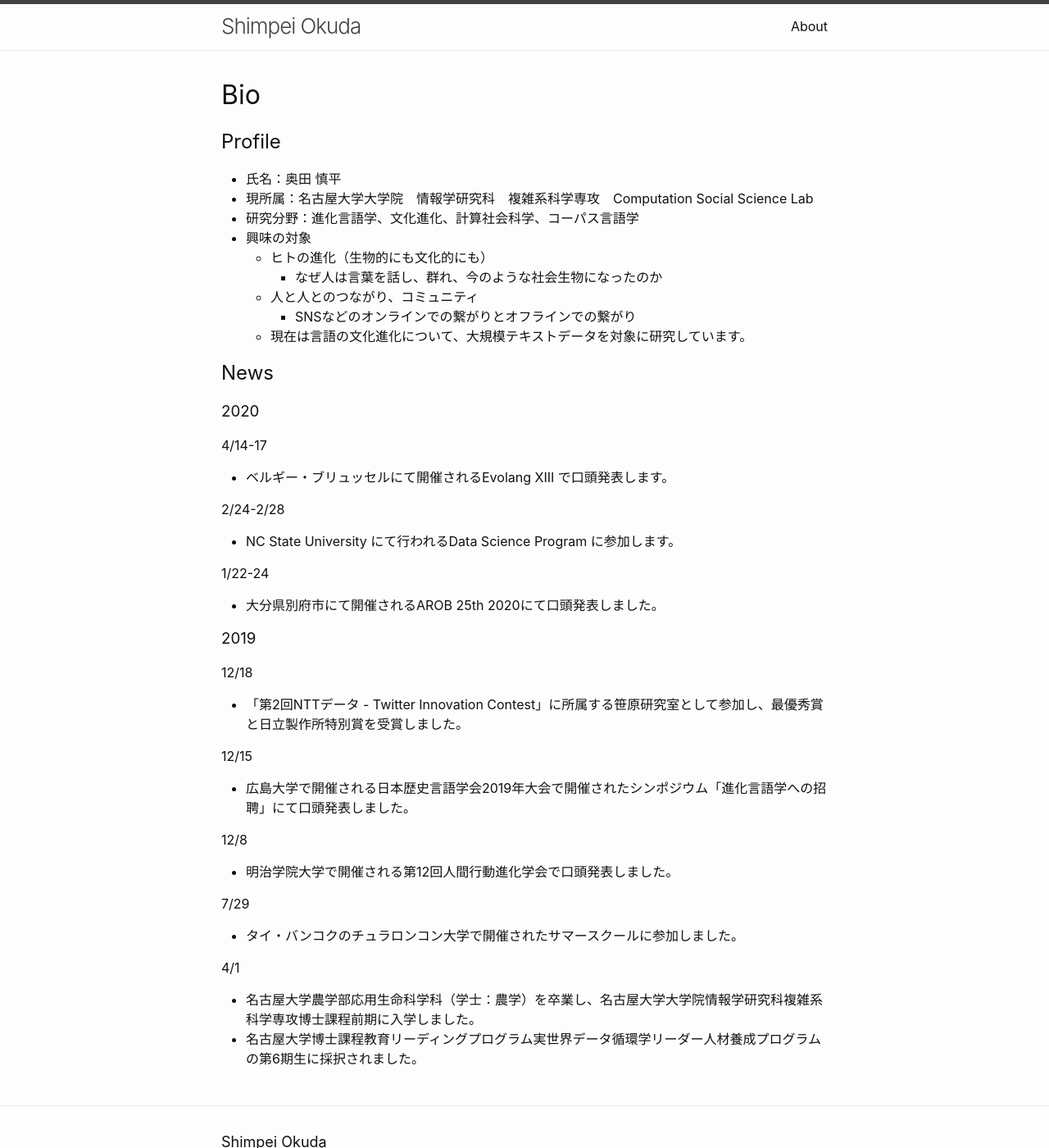
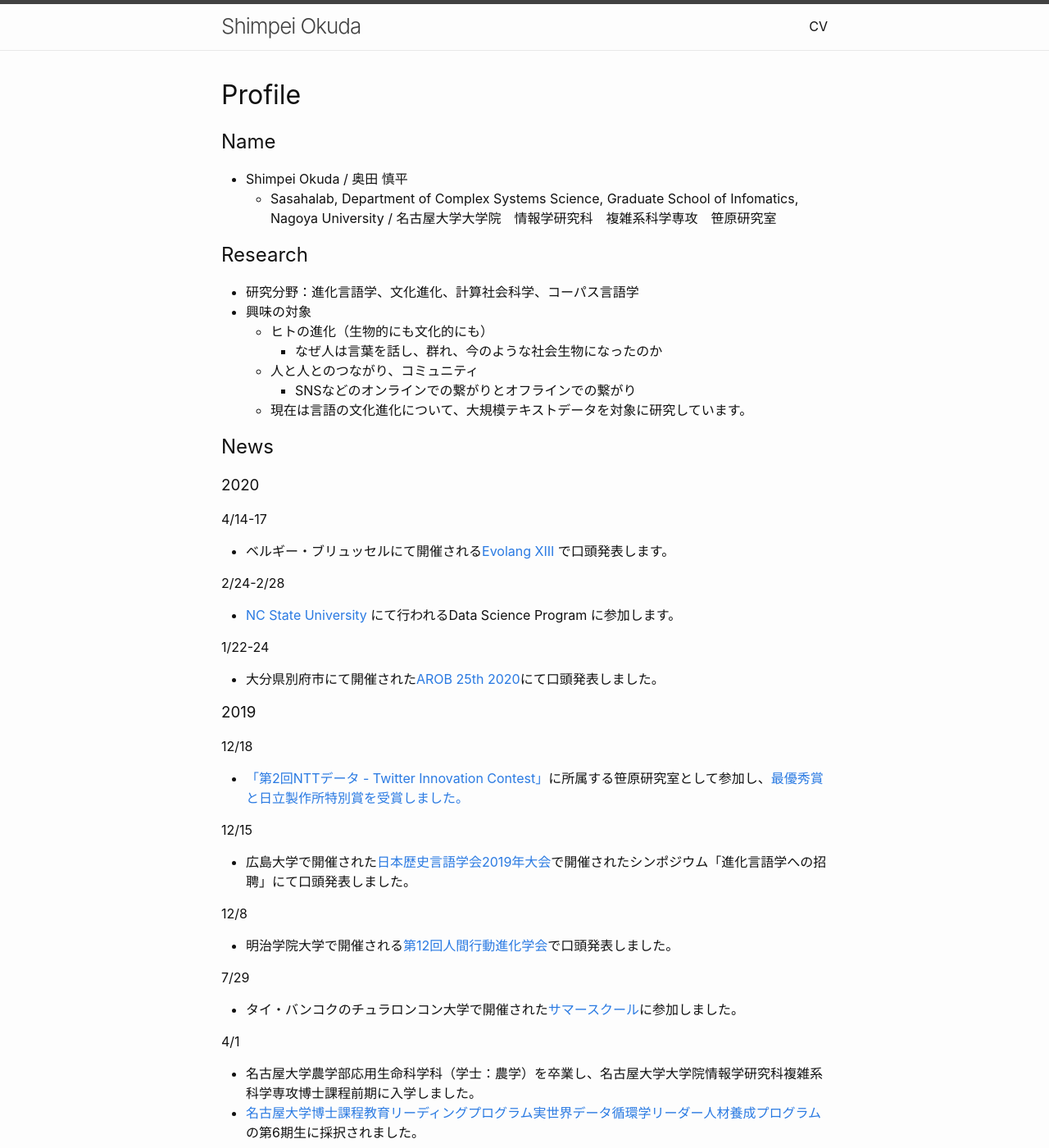
Before and after one commit to okudashi/okudashi.github.io, a Jekyll site: the page built from index.md, in a window 1280 px wide and 1400 px high. Shown: the whole window at 82% size. Built offline with Jekyll 4.4.1, drawn with Linux system fonts in a browser that asks for light colours.

Commit message:
add works

```diff
--- a/index.md
+++ b/index.md
@@ -5,12 +5,13 @@
 layout: default
 ---
 
-# Bio
+# Profile
 
-## Profile
+## Name
+- Shimpei Okuda / 奥田 慎平
+  - Sasahalab, Department of Complex Systems Science, Graduate School of Infomatics, Nagoya University / 名古屋大学大学院　情報学研究科　複雑系科学専攻　笹原研究室
 
-- 氏名：奥田 慎平
-- 現所属：名古屋大学大学院　情報学研究科　複雑系科学専攻　Computation Social Science Lab
+## Research
 - 研究分野：進化言語学、文化進化、計算社会科学、コーパス言語学
 - 興味の対象
   - ヒトの進化（生物的にも文化的にも）
@@ -23,27 +24,27 @@
 
 ### 2020
 4/14-17
-- ベルギー・ブリュッセルにて開催されるEvolang XIII で口頭発表します。
+- ベルギー・ブリュッセルにて開催される[Evolang XIII](https://brussels.evolang.org/) で口頭発表します。
 
 2/24-2/28
-- NC State University にて行われるData Science Program に参加します。
+- [NC State University](https://execed.poole.ncsu.edu/) にて行われるData Science Program に参加します。
 
 1/22-24
-- 大分県別府市にて開催されるAROB 25th 2020にて口頭発表しました。
+- 大分県別府市にて開催された[AROB 25th 2020](https://isarob.org/symposium/)にて口頭発表しました。
 
 ### 2019
 12/18
-- 「第2回NTTデータ - Twitter Innovation Contest」に所属する笹原研究室として参加し、最優秀賞と日立製作所特別賞を受賞しました。
+- [「第2回NTTデータ - Twitter Innovation Contest」](https://www.nttdata.com/jp/ja/news/information/2019/072400/)に所属する笹原研究室として参加し、[最優秀賞と日立製作所特別賞を受賞しました。](https://www.i.nagoya-u.ac.jp/%e7%ac%ac2%e5%9b%9entt%e3%83%87%e3%83%bc%e3%82%bftwitter-innovation-contest%e3%81%a7%e6%9c%80%e5%84%aa%e7%a7%80%e8%b3%9e%e3%81%8a%e3%82%88%e3%81%b3%e6%97%a5%e7%ab%8b%e8%a3%bd%e4%bd%9c%e6%89%80/)
 
 12/15
-- 広島大学で開催される日本歴史言語学会2019年大会で開催されたシンポジウム「進化言語学への招聘」にて口頭発表しました。
+- 広島大学で開催された[日本歴史言語学会2019年大会](http://www.google.com/url?q=http%3A%2F%2Fjp-histling.com%2F2019%2F06%2F14%2F2019convention-program%2F&sa=D&sntz=1&usg=AFQjCNGfRGxmWOFbWDb-zBnFypwFxWVHRA)で開催されたシンポジウム「進化言語学への招聘」にて口頭発表しました。
 
 12/8
-- 明治学院大学で開催される第12回人間行動進化学会で口頭発表しました。
+- 明治学院大学で開催される[第12回人間行動進化学会](https://www.google.com/url?q=https%3A%2F%2Finukailab.com%2Fhbesj%2F&sa=D&sntz=1&usg=AFQjCNEcwC65shZa53w-xNHIjTpCVRUDaA)で口頭発表しました。
 
 7/29
-- タイ・バンコクのチュラロンコン大学で開催されたサマースクールに参加しました。
+- タイ・バンコクのチュラロンコン大学で開催された[サマースクール](http://www.sp.m.is.nagoya-u.ac.jp/SummerSchool2019/?fbclid=IwAR0116ZJ_Smd8qpsr7iQx0wBZeZKzTJDgvMPw223q-5zE6Te2z3dUKUAK6c)に参加しました。
 
 4/1
 - 名古屋大学農学部応用生命科学科（学士：農学）を卒業し、名古屋大学大学院情報学研究科複雑系科学専攻博士課程前期に入学しました。
-- 名古屋大学博士課程教育リーディングプログラム実世界データ循環学リーダー人材養成プログラムの第6期生に採択されました。
+- [名古屋大学博士課程教育リーディングプログラム実世界データ循環学リーダー人材養成プログラム](http://www.rwdc.is.nagoya-u.ac.jp/)の第6期生に採択されました。
```
Also changed, not shown: about.md (deleted, +0 -18 lines), works.md (added, +48 -0 lines).
